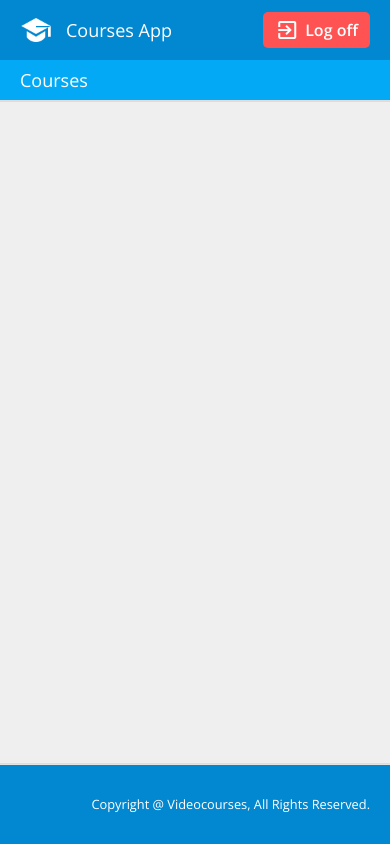
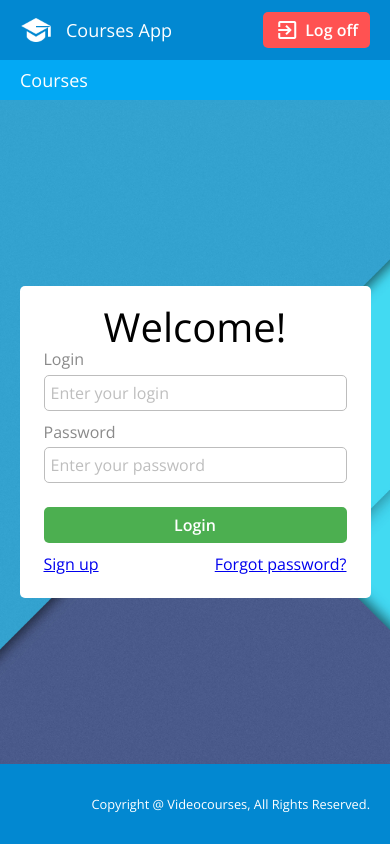
Before and after one commit to Drogbi/Angular-mentoring-program, an Angular app: page /login in a window 390 px wide. Built offline with nearby package versions, Linux system fonts and the light colour scheme.

Commit message:
minor fixes, implement login page

```diff
--- a/src/app/app.component.css
+++ b/src/app/app.component.css
@@ -6,6 +6,7 @@
 
 .content {
     flex: 1 0 auto;
+    height: calc(100% - 80px);
 }
 
 .footer {
--- a/src/app/components/components.module.ts
+++ b/src/app/components/components.module.ts
@@ -18,6 +18,7 @@ import { LabeledInputComponent } from './labeled-input/labeled-input.component';
         HeaderComponent,
         InputComponent,
         LogoComponent,
+        LabeledInputComponent,
     ],
     declarations: [
         ButtonComponent,
--- a/src/app/components/footer/footer.component.css
+++ b/src/app/components/footer/footer.component.css
@@ -1,11 +1,9 @@
 .footer {
     display: flex;
     height: 80px;
-    border-top: solid 1px #E4E4E4;
     align-items: center;
     padding: 0 20px;
     background-color: #0288D1;
-    box-shadow: #DDDDDD 0 0 0 1px;
 }
 
 .footer__copyright {
--- a/src/app/components/input/input.component.css
+++ b/src/app/components/input/input.component.css
@@ -4,6 +4,11 @@
     width: 100%;
     border-radius: 5px;
     border: solid 1px #BDBDBD;
+}
+
+.input::placeholder {
+    color: #bebebe;
+    font-weight: 300;
 }
 
 .input_s {
--- a/src/app/components/labeled-input/labeled-input.component.css
+++ b/src/app/components/labeled-input/labeled-input.component.css
@@ -1,7 +1,12 @@
+@import '../input/input.component.css';
+
 .labeled-input__container {
-
+    display: flex;
+    flex-direction: column;
 }
 
 .labeled-input__label {
-
+    font-weight: 300;
+    color: #8a8a8a;
+    margin-bottom: 6px;
 }
--- a/src/app/components/labeled-input/labeled-input.component.html
+++ b/src/app/components/labeled-input/labeled-input.component.html
@@ -1,4 +1,4 @@
 <div class="labeled-input__container">
     <label class="labeled-input__label">{{ label }}</label>
-    <app-input (ngModelChange)="onChange($event)" [placeholder]="placeholder" [ngClass]="currentClasses" [ngModel]="value" class="input"></app-input>
+    <app-input class="labeled-input__input" [size]='size' (onchange)="onChange($event)" [placeholder]="placeholder" [ngClass]="currentClasses" [value]="value"></app-input>
 </div>
--- a/src/app/containers/auth/auth.module.ts
+++ b/src/app/containers/auth/auth.module.ts
@@ -1,9 +1,10 @@
 import { NgModule } from '@angular/core';
 import { CommonModule } from '@angular/common';
 import { LoginComponent } from './login/login.component';
+import { ComponentsModule } from '@components/components.module';
 
 @NgModule({
-    imports: [CommonModule],
+    imports: [CommonModule, ComponentsModule],
     exports: [LoginComponent],
     declarations: [LoginComponent],
 })
--- a/src/app/containers/auth/login/login.component.css
+++ b/src/app/containers/auth/login/login.component.css
@@ -0,0 +1,78 @@
+.login__container {
+    display: flex;
+    justify-content: center;
+    align-items: center;
+    height: calc(100% - 80px);
+    background-image: url('assets/images/login-background.png');
+    background-size: cover;
+}
+
+.login-form__headline {
+    text-align: center;
+    font-size: 40px;
+    font-weight: 300;
+}
+
+.login__form {
+    width: 50%;
+    background: white;
+    padding: 36px 64px 64px 64px;
+    border-radius: 5px;
+}
+
+.login-form__input {
+    display: block;
+    padding-bottom: 12px;
+}
+
+.login-form__button-group {
+    padding-top: 12px;
+    display: flex;
+    align-items: flex-end;
+}
+
+.login-form__login-button {
+    display: flex;
+    width: 200px;
+}
+
+.login-form__anchor-group {
+    margin-left: auto;
+}
+
+
+.login-form__forgot-password {
+    margin-left: 24px;
+}
+
+@media (max-width: 1150px) {
+    .login__form {
+        width: 80%;
+    }
+}
+
+@media (max-width: 708px) {
+    .login-form__login-button {
+        width: 100%
+    }
+    .login-form__button-group {
+        flex-direction: column;
+    }
+
+    .login-form__anchor-group {
+        display: flex;
+        justify-content: space-between;
+        margin-left: 0;
+        width: 100%;
+        padding-top: 12px;
+    }
+}
+
+@media (max-width: 520px) {
+    .login__form {
+        width: 90%;
+        background: white;
+        padding: 18px 24px 24px 24px;
+        border-radius: 5px;
+    }
+}
--- a/src/app/containers/auth/login/login.component.html
+++ b/src/app/containers/auth/login/login.component.html
@@ -1,3 +1,17 @@
 <div class="login__container">
+    <div class="login__form">
+        <h2 class="login-form__headline">Welcome!</h2>
+        <app-labeled-input class="login-form__input" size='l' (onchange)='onLoginChange($event)' [value]='login' placeholder='Enter your login'
+            label='Login'></app-labeled-input>
+        <app-labeled-input class="login-form__input" size='l' (onchange)='onPasswordChange($event)' [value]='password' placeholder='Enter your password'
+            label='Password'></app-labeled-input>
+        <div class="login-form__button-group">
+            <app-button class="login-form__login-button" size='l' color='green' label='Login'></app-button>
+            <div class="login-form__anchor-group">
+                    <a class="login-form__sign-up" href="/">Sign up</a>
+                    <a class="login-form__forgot-password" href="/">Forgot password?</a>
+            </div>
+        </div>
 
+    </div>
 </div>
--- a/src/app/containers/auth/login/login.component.ts
+++ b/src/app/containers/auth/login/login.component.ts
@@ -6,7 +6,21 @@ import { Component, OnInit } from '@angular/core';
     styleUrls: ['./login.component.css'],
 })
 export class LoginComponent implements OnInit {
-    constructor() {}
+    public login: string;
+    public password: string;
+
+    constructor() {
+        this.login = '';
+        this.password = '';
+    }
 
     ngOnInit() {}
+
+    public onLoginChange(value: string): void {
+        this.login = value;
+    }
+
+    public onPasswordChange(value: string): void {
+        this.password = value;
+    }
 }
```
Also changed, not shown: src/app/containers/courses/course-item/course-item.component.css (+4 -5 lines), src/assets/images/login-background.png (added).
